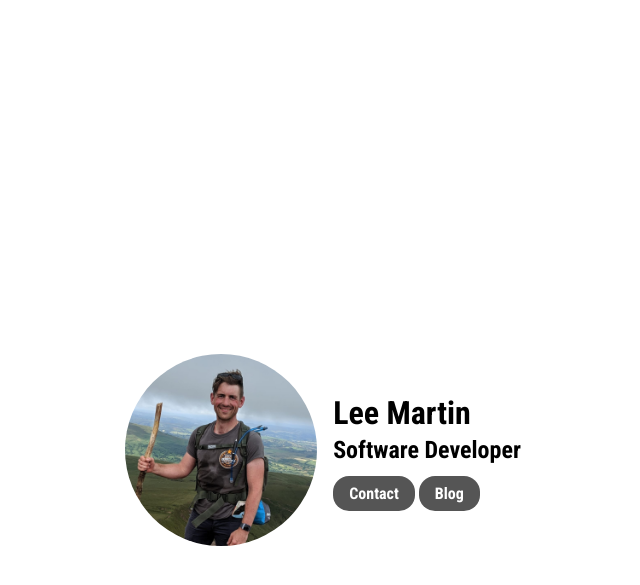
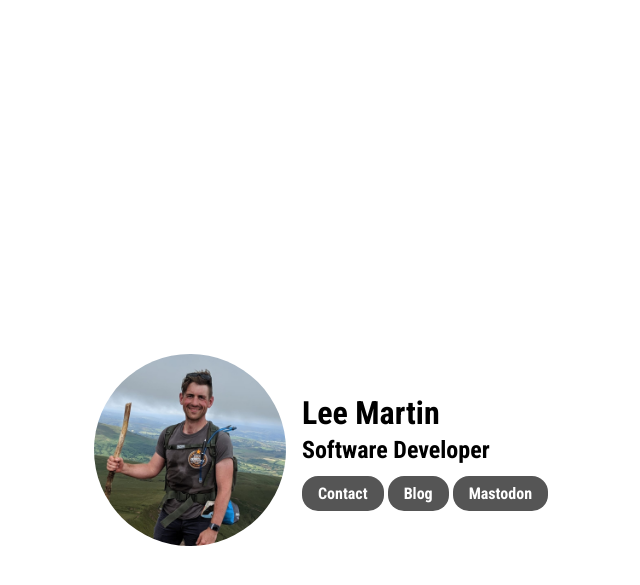
Before and after one commit to LeeMartin77/leemartin77.github.io, a Jekyll site: the page built from JekyllSite/index.markdown, in a window 1280 px wide. Shown: the top 585 px of the page, without its empty margins (317-957 px from the left). Built offline with Jekyll 4.4.1, drawn with Linux system fonts in a browser that asks for light colours.

Commit message:
Added: Mastodon link

```diff
--- a/JekyllSite/_layouts/home.html
+++ b/JekyllSite/_layouts/home.html
@@ -1,11 +1,15 @@
 <html>
   <head>
     <title>Lee John Martin - Developer</title>
-        <meta name="viewport" content="width=device-width, initial-scale=1">
-        <link href="https://fonts.googleapis.com/css?family=Roboto+Condensed:400,700&display=swap" rel="stylesheet">
+    <meta name="viewport" content="width=device-width, initial-scale=1" />
+    <link
+      href="https://fonts.googleapis.com/css?family=Roboto+Condensed:400,700&display=swap"
+      rel="stylesheet"
+    />
     <style>
-            body, html {
-                font-family: 'Roboto Condensed', sans-serif;
+      body,
+      html {
+        font-family: "Roboto Condensed", sans-serif;
         margin: 0;
         padding: 0;
         font-size: 16px;
@@ -39,7 +43,8 @@
         max-height: 100%;
       }
 
-            .profile-text, .error-text {
+      .profile-text,
+      .error-text {
         text-align: center;
       }
 
@@ -84,7 +89,7 @@
           flex-direction: row;
           width: auto;
         }
-                .profile-buttons > a  {
+        .profile-buttons > a {
           margin: 0.25rem 0.25rem 0.25rem 0;
           padding: 0.5rem 1rem;
         }
@@ -95,7 +100,7 @@
     <div class="container">
       <div class="card">
         <div class="profile-image">
-                    <img src="/images/leemartin.jpeg">
+          <img src="/images/leemartin.jpeg" />
         </div>
         <div class="profile-text">
           <h1>Lee Martin</h1>
@@ -103,6 +108,7 @@
           <div class="profile-buttons">
             <a href="mailto:hello@leejohnmartin.co.uk">Contact</a>
             <a href="{{ site.homepage }}/blog/">Blog</a>
+            <a rel="me" href="https://hachyderm.io/@LeeMartin77">Mastodon</a>
           </div>
         </div>
       </div>
```
Lines whose indentation alone changed are shown as unchanged.
